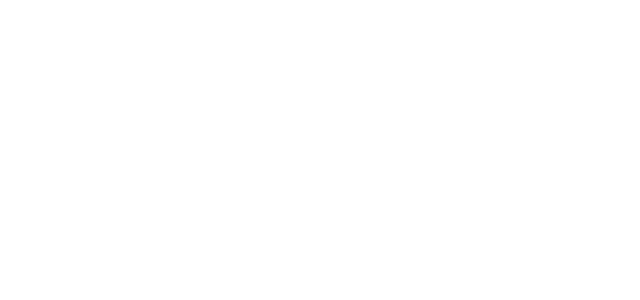
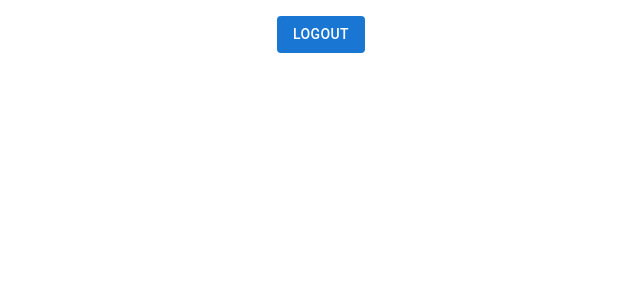
Before and after one commit to shahinyusifli/discusion_form_front_end, a React (Create React App) app: page /logout in a window 1280 px wide. Before the commit this address had no page. Shown: the top 300 px of the page, without its empty margins (319-959 px from the left). Built offline with nearby package versions, Linux system fonts and the light colour scheme.

Commit message:
closes #21 Create and integration of user logout

```diff
--- a/package.json
+++ b/package.json
@@ -3,6 +3,9 @@
   "version": "0.1.0",
   "private": true,
   "dependencies": {
+    "@emotion/react": "^11.9.0",
+    "@emotion/styled": "^11.8.1",
+    "@mui/material": "^5.8.1",
     "@testing-library/jest-dom": "^5.16.4",
     "@testing-library/react": "^13.2.0",
     "@testing-library/user-event": "^13.5.0",
--- a/src/App.js
+++ b/src/App.js
@@ -8,6 +8,7 @@
 import Login from "./components/login.component";
 import Register from "./components/register.component";
 import Home from "./components/home.component";
+import Logout from "./components/logout.component";
 
 
 
@@ -70,6 +71,8 @@
             <Route exact path="/register" element={<Register/>} >
             </Route>
 
+            <Route exact path="/logout" element={<Logout/>} >
+            </Route>
 
 
           </Routes>
--- /dev/null
+++ b/src/components/logout.component.js
@@ -0,0 +1,23 @@
+import React, { Component } from "react";
+
+import { useNavigate } from "react-router-dom";
+import authService from "../services/auth.service";
+
+import Button from '@mui/material/Button';
+
+const Logout = () => {
+
+          const history = useNavigate();
+          const handleClick = () => {
+                    authService.logout()
+                    history('/login');
+          }
+
+          return (
+                    <Button variant="contained" disableElevation onClick={handleClick}>
+                    Logout
+                  </Button>
+          );
+        }
+
+export default Logout;
```
Also changed, not shown: 1 other file (tests, documents, lock files or other folders).
